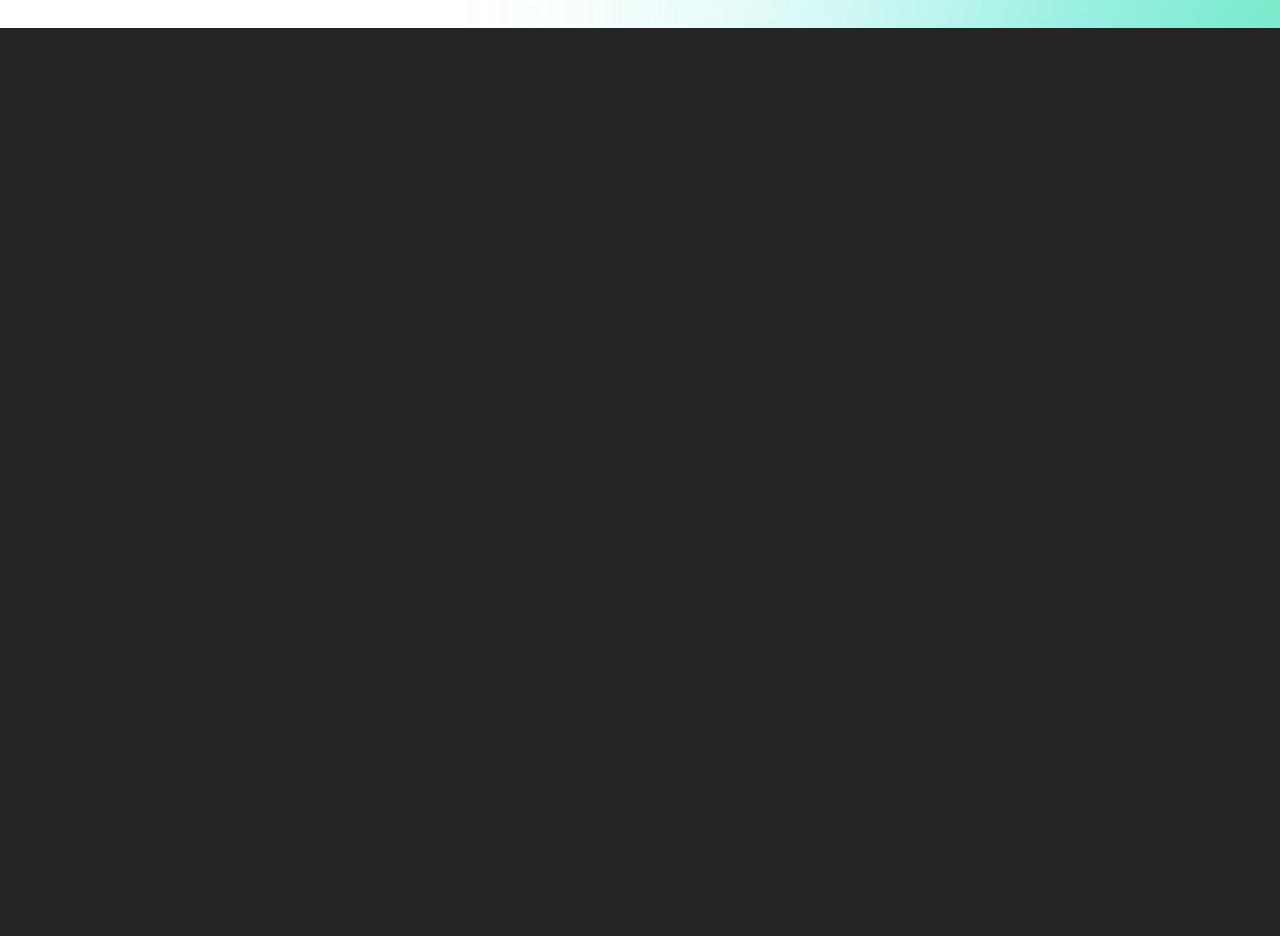
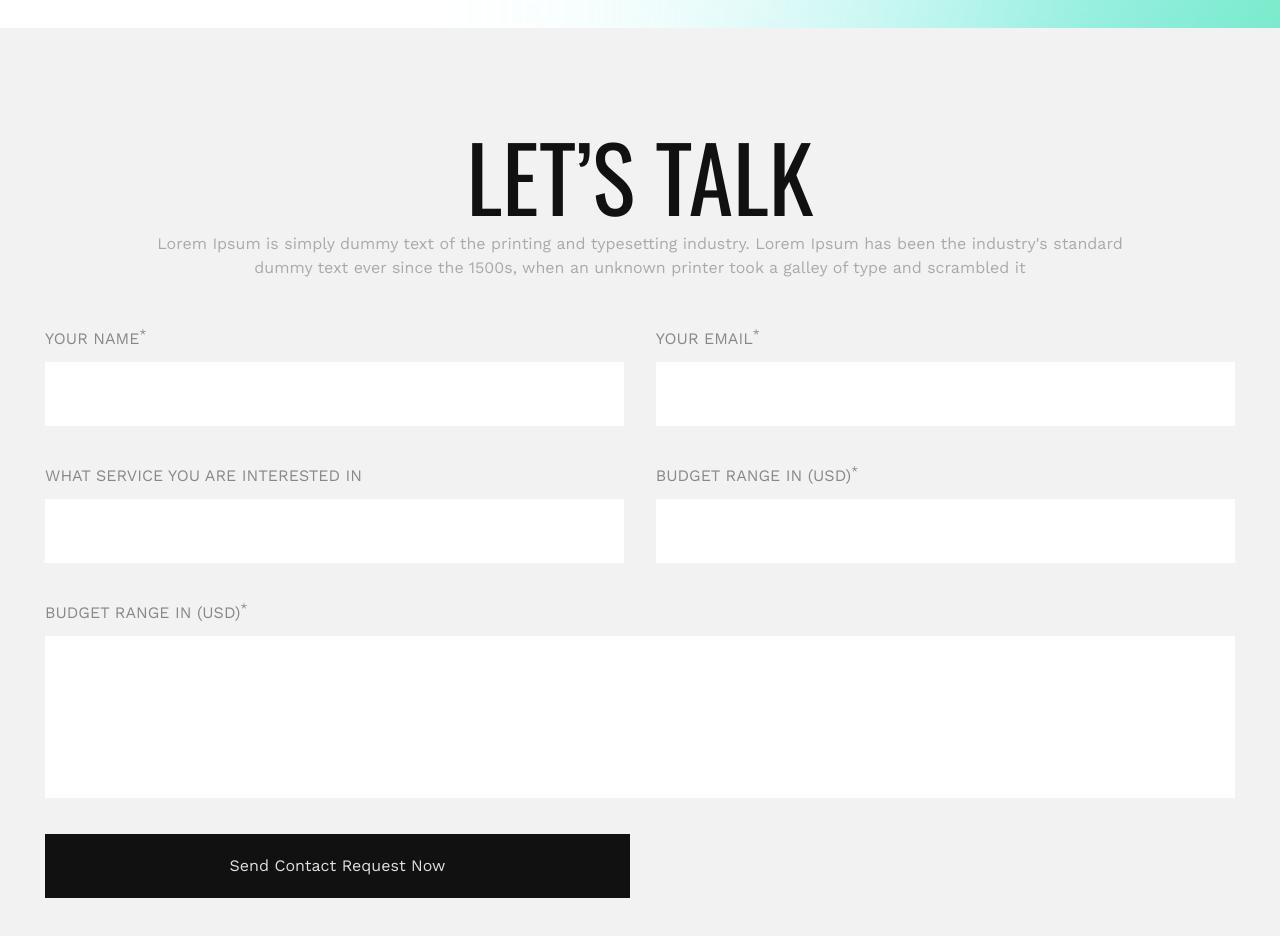
Before and after one commit to ShariqAnsari88/portfolio-2023, a React (Vite) app: page / in a window 1280 px wide. Shown: the part 5080-6016 px from the top of the page. Before the commit the page ends 5108 px from the top, so only its background shows below. Built offline with nearby package versions, Linux system fonts and the light colour scheme.

Commit message:
form layout completed

```diff
--- a/src/App.jsx
+++ b/src/App.jsx
@@ -2,6 +2,7 @@ import HeroBanner from "./components/HeroBanner";
 import AboutMe from "./components/AboutMe";
 import Skills from "./components/Skills";
 import Testimonials from "./components/Testimonials";
+import Contact from "./components/Contact";
 
 function App() {
     return (
@@ -10,6 +11,7 @@ function App() {
             <AboutMe />
             <Skills />
             <Testimonials />
+            <Contact />
         </div>
     );
 }
--- /dev/null
+++ b/src/components/Contact.jsx
@@ -0,0 +1,31 @@
+import React from "react";
+
+import Wrapper from "./Wrapper";
+import Form from "./Form";
+
+const Contact = () => {
+    return (
+        <div className="w-full py-[50px] md:py-[100px] bg-[#F2F2F2] relative overflow-hidden">
+            <Wrapper>
+                {/* SECTION HEADING START */}
+                <div className="mb-10 relative">
+                    <div className="flex text-center justify-center gap-2 md:gap-0 md:flex-col text-[40px] md:text-[90px] 2xl:text-[120px] leading-[40px] md:leading-[95px] 2xl:leading-[123px] font-oswald uppercase mb-2 text-[#111111]">
+                        Let’s Talk
+                    </div>
+                    <div className="text-[16px] 2xl:text-[20px] leading-[24px] 2xl:leading-[32px] text-[#AAAAAA] text-center max-w-[1000px] mx-auto">
+                        Lorem Ipsum is simply dummy text of the printing and
+                        typesetting industry. Lorem Ipsum has been the
+                        industry's standard dummy text ever since the 1500s,
+                        when an unknown printer took a galley of type and
+                        scrambled it
+                    </div>
+                </div>
+                {/* SECTION HEADING END */}
+
+                <Form />
+            </Wrapper>
+        </div>
+    );
+};
+
+export default Contact;
--- /dev/null
+++ b/src/components/Form.jsx
@@ -0,0 +1,110 @@
+import React from "react";
+
+const Form = () => {
+    const formSubmitHandler = (e) => {
+        e.preventDefault();
+    };
+
+    return (
+        <div className="max-w-[1200px] mx-auto">
+            <form className="flex flex-col gap-8" onSubmit={formSubmitHandler}>
+                {/* ROW START */}
+                <div className="grid grid-cols-1 md:grid-cols-2 gap-7">
+                    {/* NAME - FORM FIELD START */}
+                    <div className="flex flex-col gap-2">
+                        <label
+                            htmlFor="name"
+                            className="text-[16px] text-[#888888] uppercase"
+                        >
+                            Your name<sup>*</sup>
+                        </label>
+                        <input
+                            name="name"
+                            type="text"
+                            className="h-[64px] bg-white outline-none border-none text-black px-4"
+                        />
+                    </div>
+                    {/* NAME - FORM FIELD END */}
+
+                    {/* EMAIL - FORM FIELD START */}
+                    <div className="flex flex-col gap-2">
+                        <label
+                            htmlFor="email"
+                            className="text-[16px] text-[#888888] uppercase"
+                        >
+                            Your email<sup>*</sup>
+                        </label>
+                        <input
+                            name="email"
+                            type="text"
+                            className="h-[64px] bg-white outline-none border-none text-black px-4"
+                        />
+                    </div>
+                    {/* EMAIL - FORM FIELD END */}
+                </div>
+                {/* ROW END */}
+
+                {/* ROW START */}
+                <div className="grid grid-cols-1 md:grid-cols-2 gap-7">
+                    {/* SERVICE - FORM FIELD START */}
+                    <div className="flex flex-col gap-2">
+                        <label
+                            htmlFor="service"
+                            className="text-[16px] text-[#888888] uppercase"
+                        >
+                            What service you are interested in
+                        </label>
+                        <input
+                            name="service"
+                            type="text"
+                            className="h-[64px] bg-white outline-none border-none text-black px-4"
+                        />
+                    </div>
+                    {/* SERVICE - FORM FIELD END */}
+
+                    {/* BUDGET - FORM FIELD START */}
+                    <div className="flex flex-col gap-2">
+                        <label
+                            htmlFor="budget"
+                            className="text-[16px] text-[#888888] uppercase"
+                        >
+                            {`Budget range in (usd)`}
+                            <sup>*</sup>
+                        </label>
+                        <input
+                            name="budget"
+                            type="text"
+                            className="h-[64px] bg-white outline-none border-none text-black px-4"
+                        />
+                    </div>
+                    {/* BUDGET - FORM FIELD END */}
+                </div>
+                {/* ROW END */}
+
+                {/* DESCRIPTION - FORM FIELD START */}
+                <div className="flex flex-col gap-2">
+                    <label
+                        htmlFor="description"
+                        className="text-[16px] text-[#888888] uppercase"
+                    >
+                        {`Budget range in (usd)`}
+                        <sup>*</sup>
+                    </label>
+                    <textarea
+                        name="description"
+                        className="h-[162px] bg-white outline-none border-none text-black p-4 resize-none"
+                    />
+                </div>
+                {/* DESCRIPTION - FORM FIELD END */}
+
+                {/* SUBMIT BUTTON */}
+                <button className="bg-[#111111] h-[64px] max-w-[585px] text-[16px] transition-transform active:scale-[0.95]">
+                    Send Contact Request Now
+                </button>
+                {/* SUBMIT BUTTON */}
+            </form>
+        </div>
+    );
+};
+
+export default Form;
```
